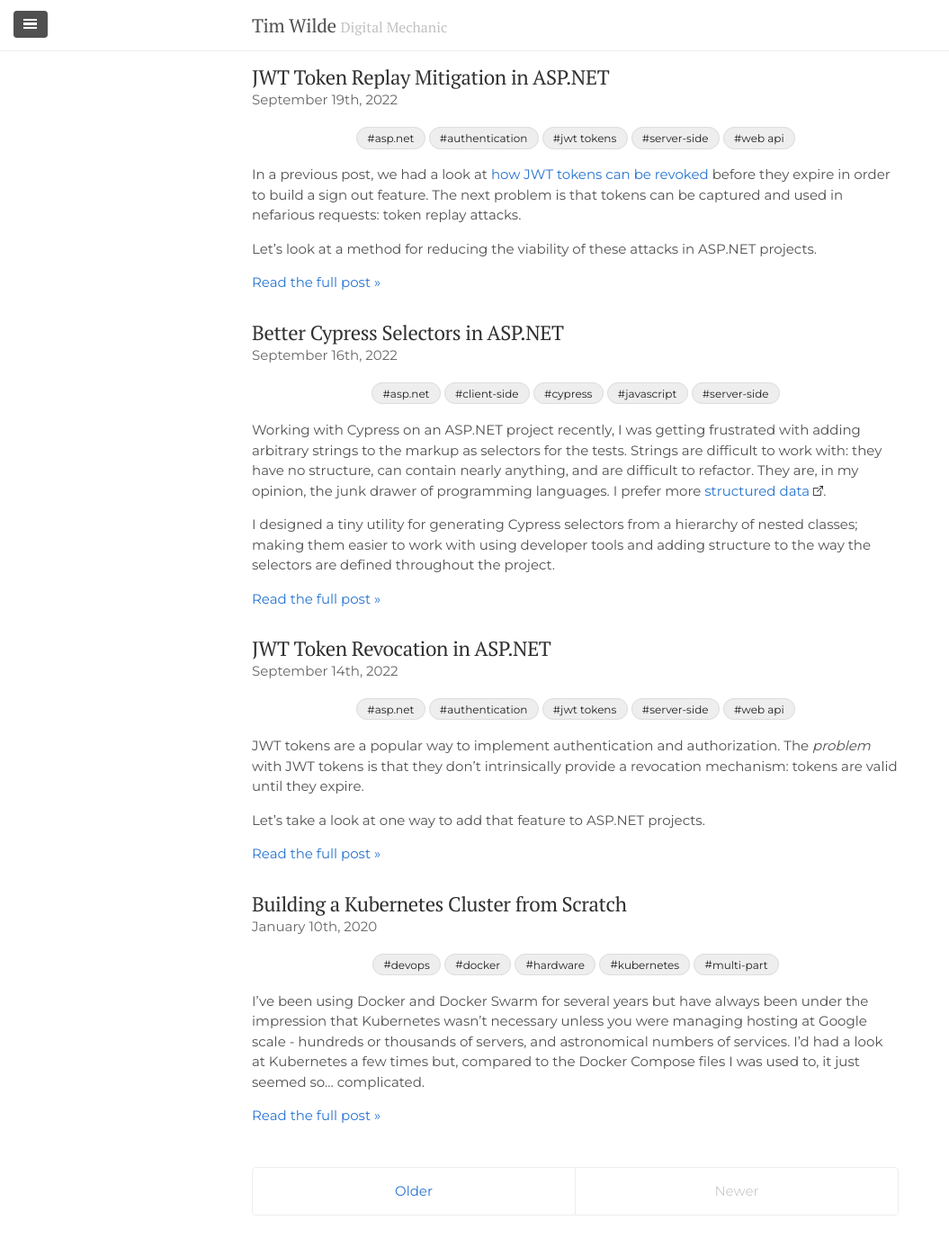
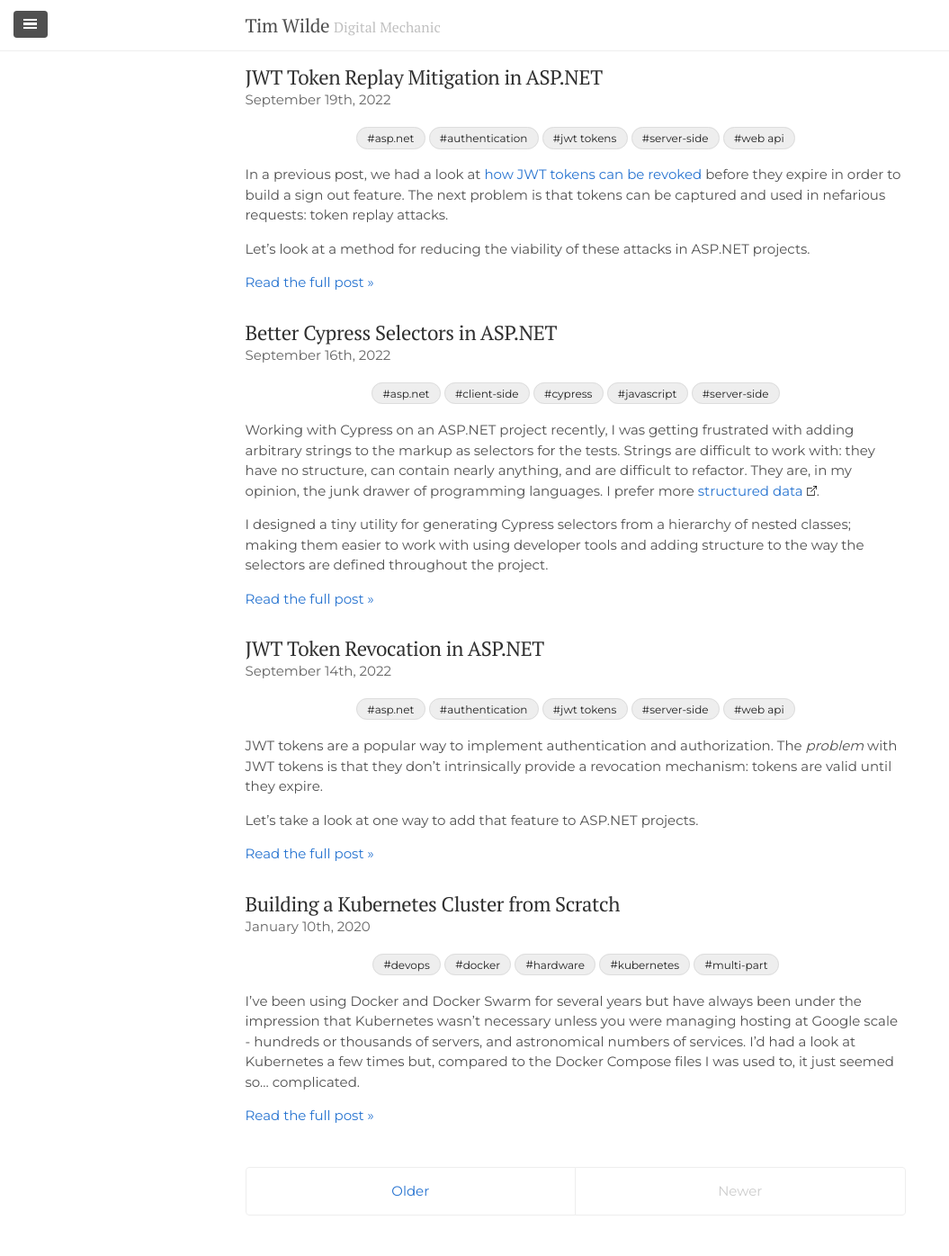
Before and after one commit to TimWilde/timwilde.github.io, a Jekyll site: the page built from index.html, in a window 1280 px wide. Shown: the whole page at 90% size, without its empty margins (0-1055 px from the left). Built offline with Jekyll 4.4.1, drawn with Linux system fonts in a browser that asks for light colours; a script that is not in the unit is left out; the list of posts is cut into pages by our own code.

Commit message:
fix: max-width to fit giscus (#14)

```diff
--- a/public/css/lanyon.css
+++ b/public/css/lanyon.css
@@ -82,7 +82,7 @@ h1, h2, h3, h4, h5, h6 {
 }
 @media (min-width: 56em) {
   .container {
-    max-width: 50rem;
+    max-width: 51rem;
   }
 }
 
--- a/public/css/poole.css
+++ b/public/css/poole.css
@@ -291,7 +291,7 @@ tbody tr:nth-child(odd) th {
  */
 
 .container {
-  max-width: 50rem;
+  max-width: 51rem;
   padding-left:  1rem;
   padding-right: 1rem;
   margin-left:  auto;
```
